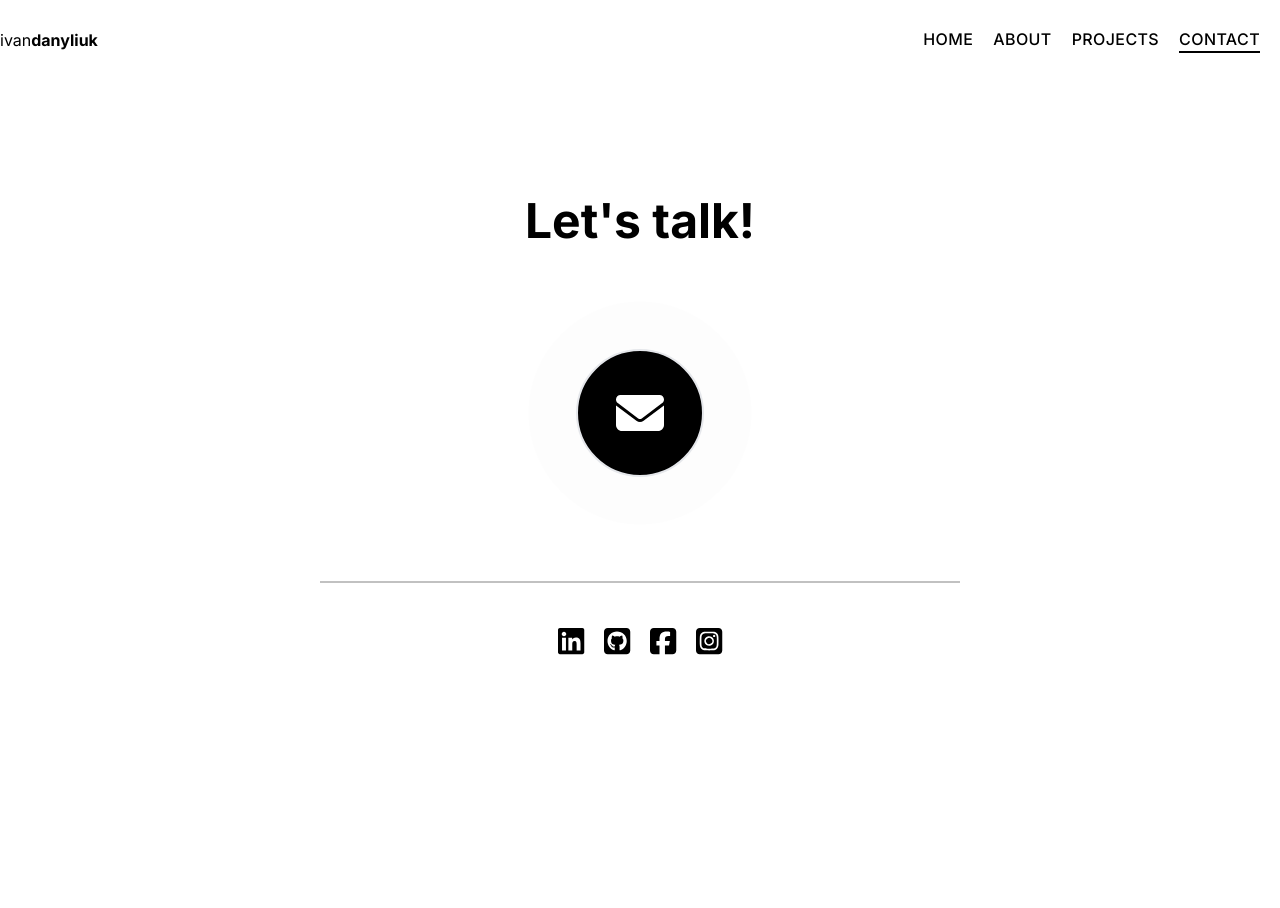
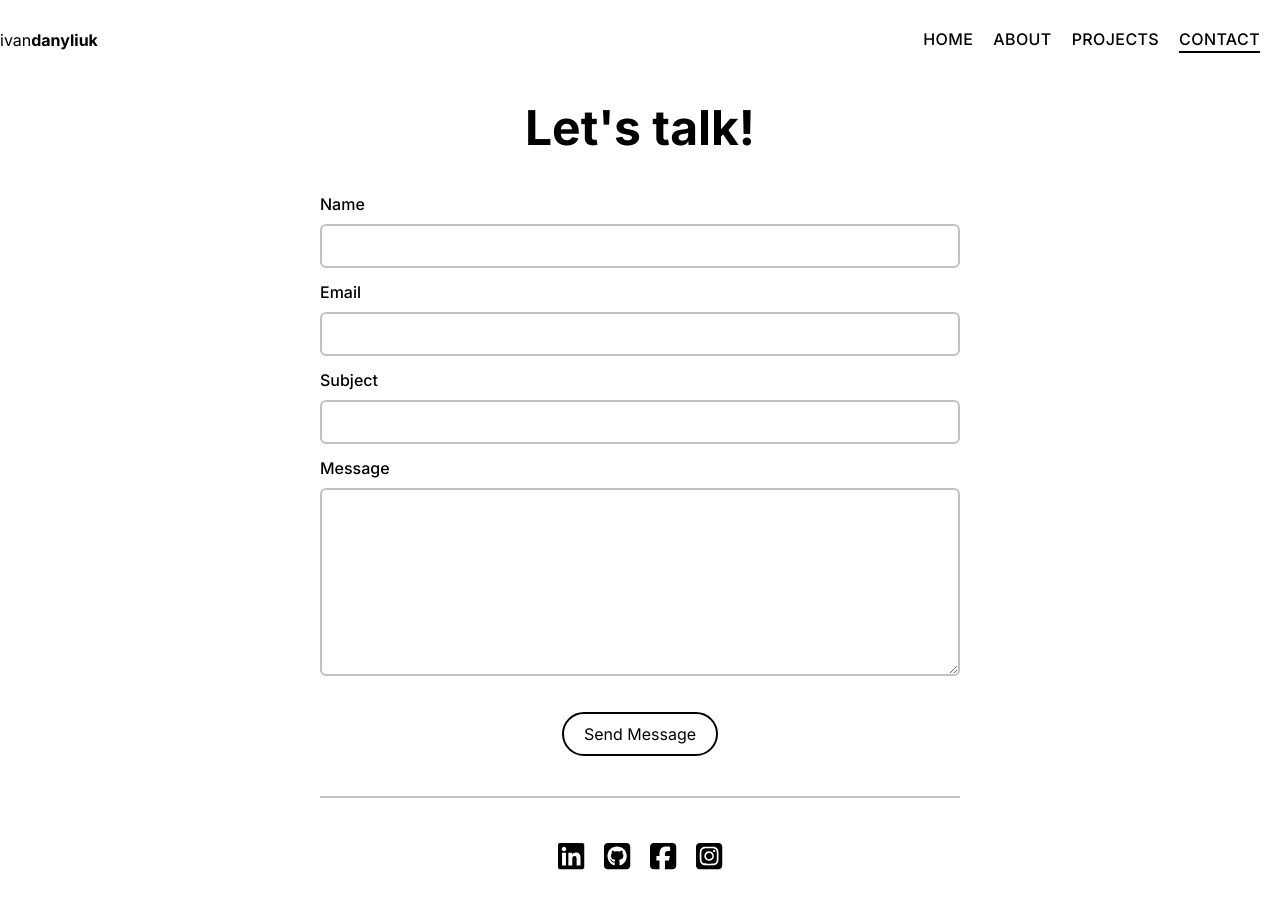
Before and after one commit to IvanDanyliuk/portfolio, a Next.js app: page /contact in a window 1280 px wide. Shown: the top 908 px of the page. Before the commit the page ends 800 px from the top, so only its background shows below. Built offline with nearby package versions, Linux system fonts and the light colour scheme.

Commit message:
add the contact form

```diff
--- a/app/contact/page.tsx
+++ b/app/contact/page.tsx
@@ -2,19 +2,23 @@ import Link from 'next/link';
 import { FontAwesomeIcon } from '@fortawesome/react-fontawesome';
 import { faEnvelope } from '@fortawesome/free-solid-svg-icons';
 import SocialMediaList from '@/components/ui/SocialMediaList';
+import ContactForm from '@/components/forms/ContactForm';
 
 export default function Contact() {
   return (
     <div className='mx-auto py-6 w-full h-full md:w-1/2 flex flex-1 flex-col justify-center items-center overflow-hidden bg-white'>
       <h2 className='mb-10 font-bold text-5xl text-center animate-from-top'>Let's talk!</h2>
-      <div className='flex justify-center'>
+      {/* <div className='flex justify-center'>
         <Link
           href='mailto:ivandaniliuk@gmail.com'
           className='flex justify-center items-center my-16 w-32 h-32 text-5xl border-2 rounded-full bg-black text-white pulse'
         >
           <FontAwesomeIcon icon={faEnvelope} />
         </Link>
-      </div>
+      </div> */}
+
+      <ContactForm />
+
       <div className='bg-gray-100 line' />
       <div className='px-10 md:px-32'>
         <SocialMediaList orientation='horizontal' />
--- /dev/null
+++ b/components/forms/ContactForm.tsx
@@ -0,0 +1,66 @@
+'use client'
+
+import { useForm } from 'react-hook-form'
+import Input from '../ui/Input';
+import Textarea from '../ui/Textarea';
+import Button from '../ui/Button';
+
+interface ContactForm {
+  name: string;
+  email: string;
+  subject: string;
+  message: string;
+}
+
+const ContactForm: React.FC = () => {
+  const {
+    register,
+    handleSubmit,
+    formState: { errors },
+    reset
+  } = useForm<ContactForm>();
+
+  const handleFormSubmit = (data: any) => {
+    console.log(data)
+
+    reset();
+  }
+
+  return (
+    <form onSubmit={handleSubmit(handleFormSubmit)} className='w-full flex flex-col items-center gap-3 form'>
+      <Input
+        name='name'
+        label='Name'
+        register={register}
+        error={errors.name}
+        registerOptions={{ required: 'Enter your name' }}
+      />
+      <Input
+        name='email'
+        label='Email'
+        type='email'
+        register={register}
+        error={errors.email}
+        registerOptions={{ required: 'Enter your email' }}
+      />
+      <Input
+        name='subject'
+        label='Subject'
+        register={register}
+        error={errors.subject}
+        registerOptions={{ required: 'Enter a subject of your email' }}
+      />
+      <Textarea
+        name='message'
+        label='Message'
+        register={register}
+        error={errors.message}
+        registerOptions={{ required: 'Enter your message' }}
+        rows={7}
+      />
+      <Button type='submit' title='Send Message' />
+    </form>
+  )
+}
+
+export default ContactForm
--- a/components/ui/Textarea.tsx
+++ b/components/ui/Textarea.tsx
@@ -30,6 +30,7 @@ const Textarea = ({
       </label>
       <textarea
         id={name}
+        rows={rows}
         {...props}
         {...register(name, registerOptions)}
       />
```
